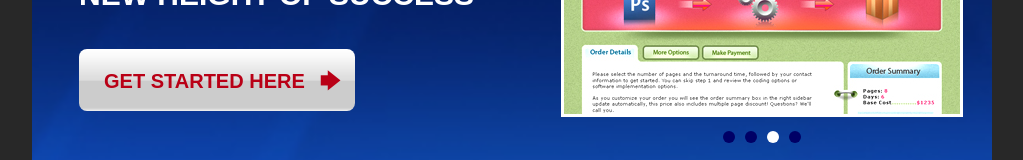
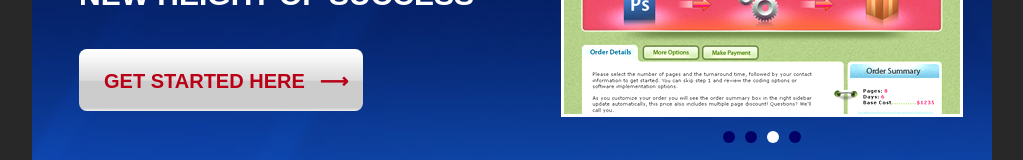
Before and after one commit to SvitlanaPlaskalna/proj6, a plain HTML site: page index.html in a window 1280 px wide. Shown: the part 331-491 px from the top of the page, without its empty margins (128-1151 px from the left). Drawn offline with nearby package versions, Linux system fonts and the light colour scheme.

Commit message:
changing arrow

```diff
--- a/css/main.css
+++ b/css/main.css
@@ -160,9 +160,9 @@ a.active {
 
 }
 
-.arrow:after{
+/*.arrow:after{
 	content: "\1F846"
-}
+}*/
 
 .slider {
 	float: right;
--- a/index.html
+++ b/index.html
@@ -50,7 +50,7 @@
 				<div class="block-one-container">
 					<div class="tytle">
 						<div class="name-tytle-lawcase">We have what it takes to<br>take your website to the<br><span class="name-tytle-uppercase">new height of success</span></div>
-						<a class="button-start" href="" title="">get started here<span class="arrow"></span></a>
+						<a class="button-start" href="" title="">get started here<span class="arrow">&xrarr;</span></a>
 					</div>
 					<div class="slider">
 					<div class="item">
```
